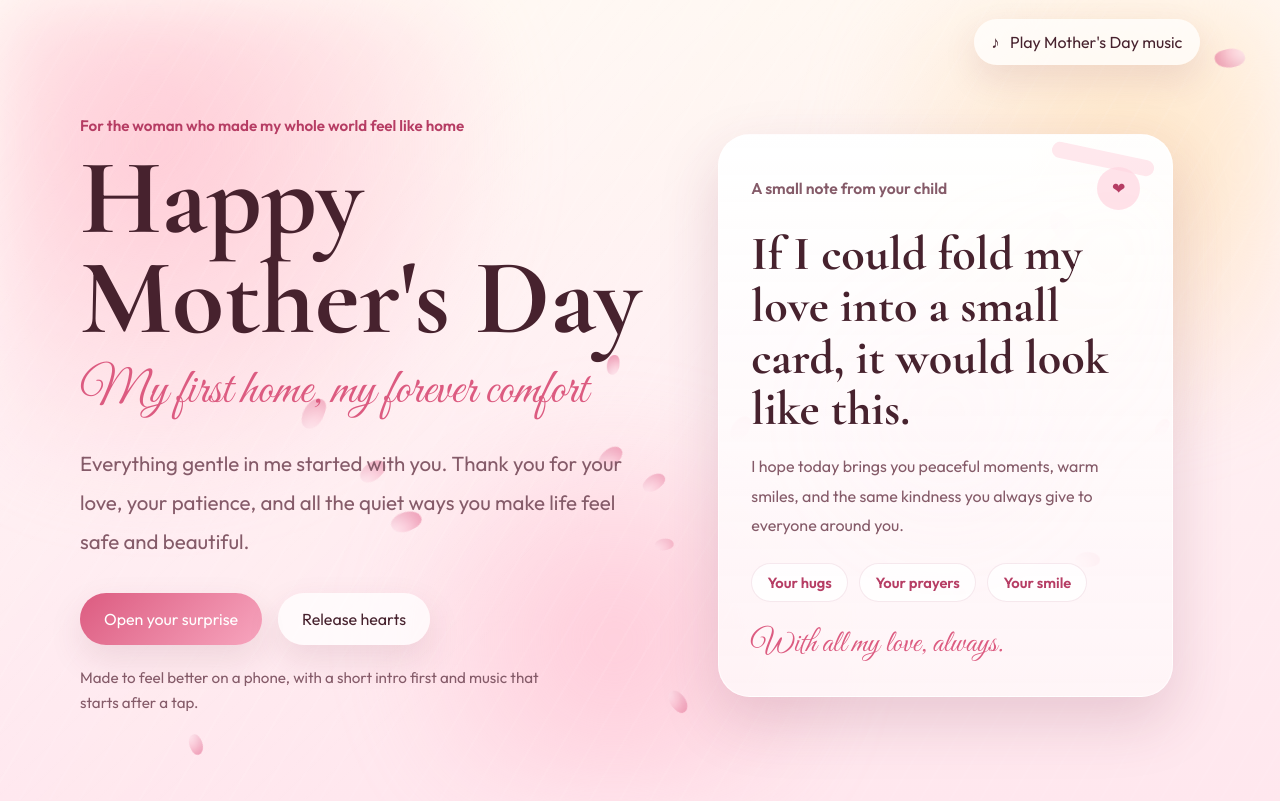
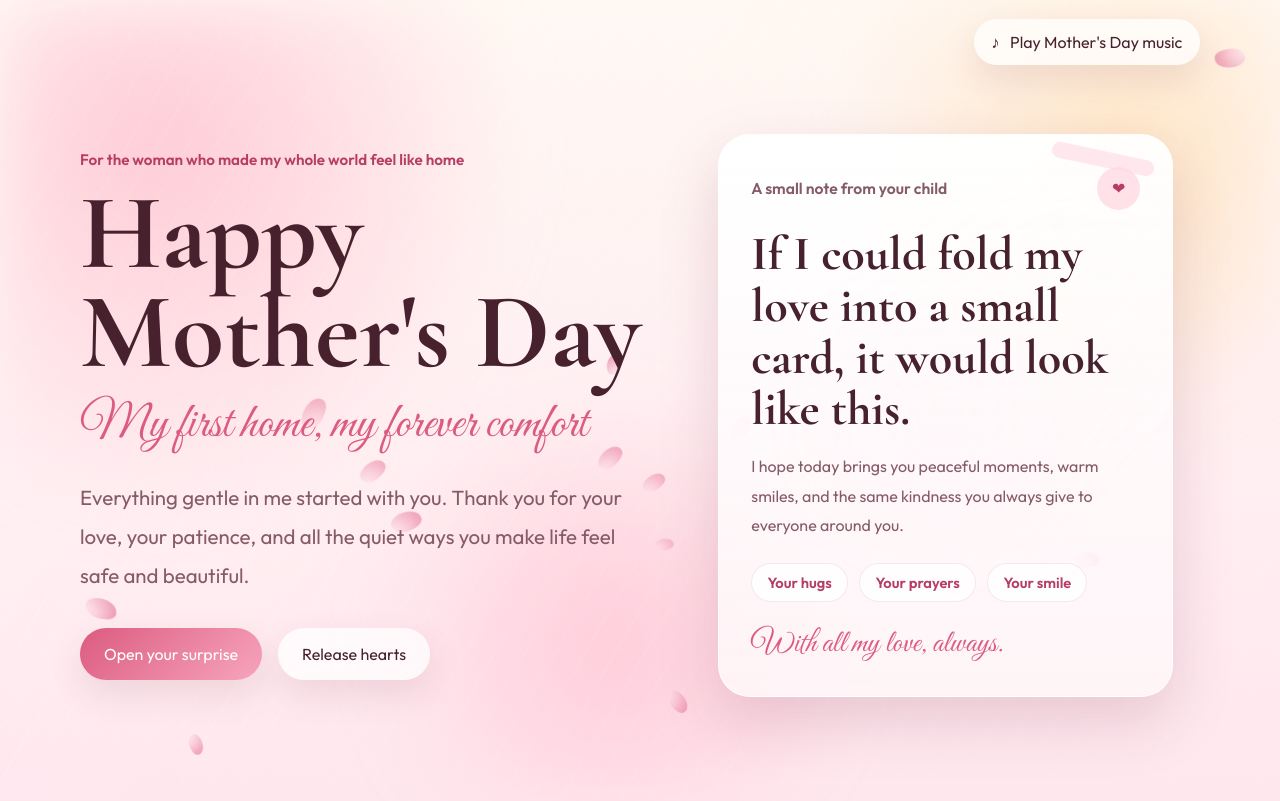
Before and after one commit to momin362a-cmd/Happy-Mother-s-Day, a plain HTML site: page index.html in a window 1280 px wide. Drawn offline with nearby package versions, Linux system fonts and the light colour scheme.

Commit message:
Update index.html

```diff
--- a/index.html
+++ b/index.html
@@ -57,9 +57,7 @@
           <button class="secondary-btn" id="heartBurst" type="button">Release hearts</button>
         </div>
 
-        <p class="helper-text">
-          Made to feel better on a phone, with a short intro first and music that starts after a tap.
-        </p>
+
       </div>
 
       <div class="hero-card reveal delay-2">
```
